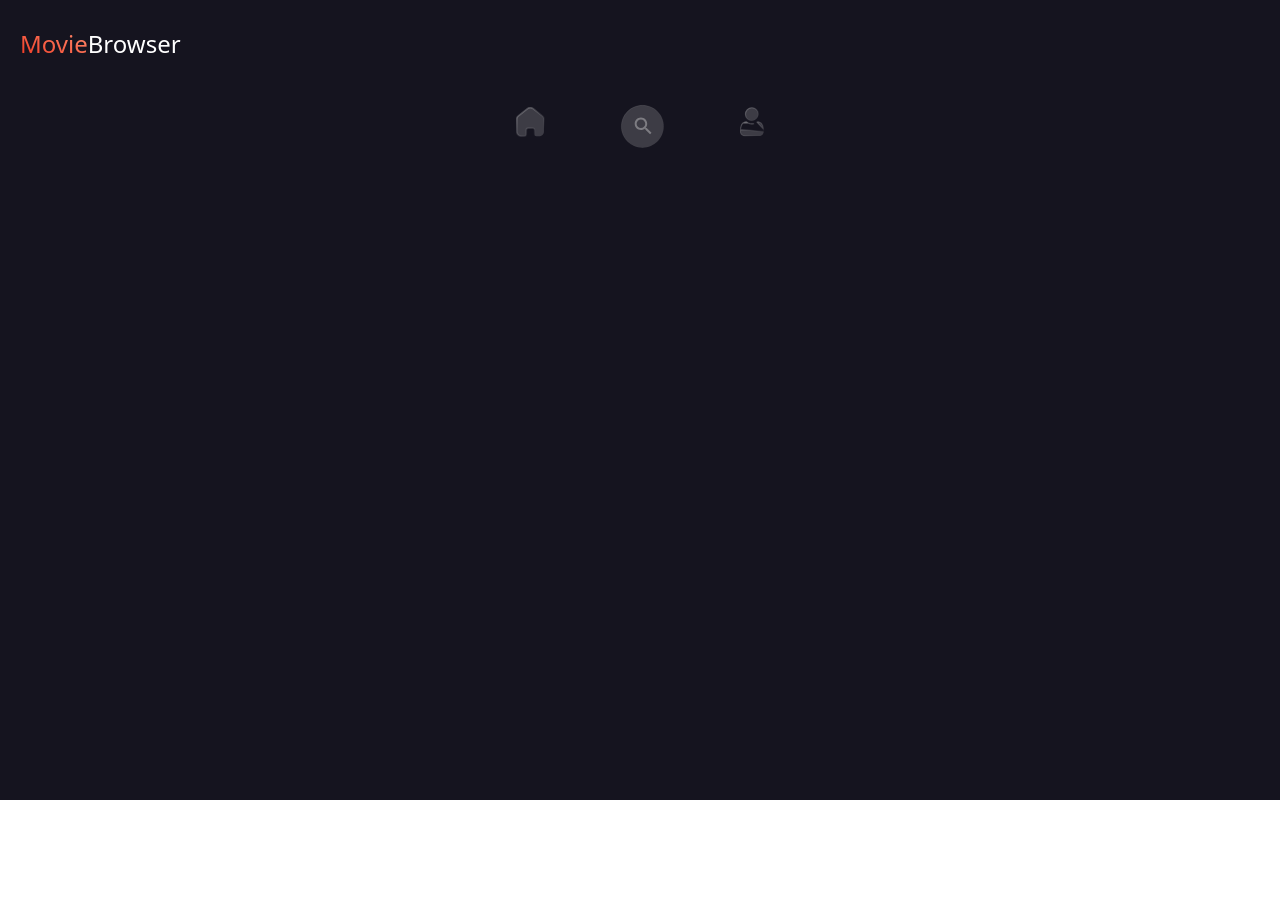
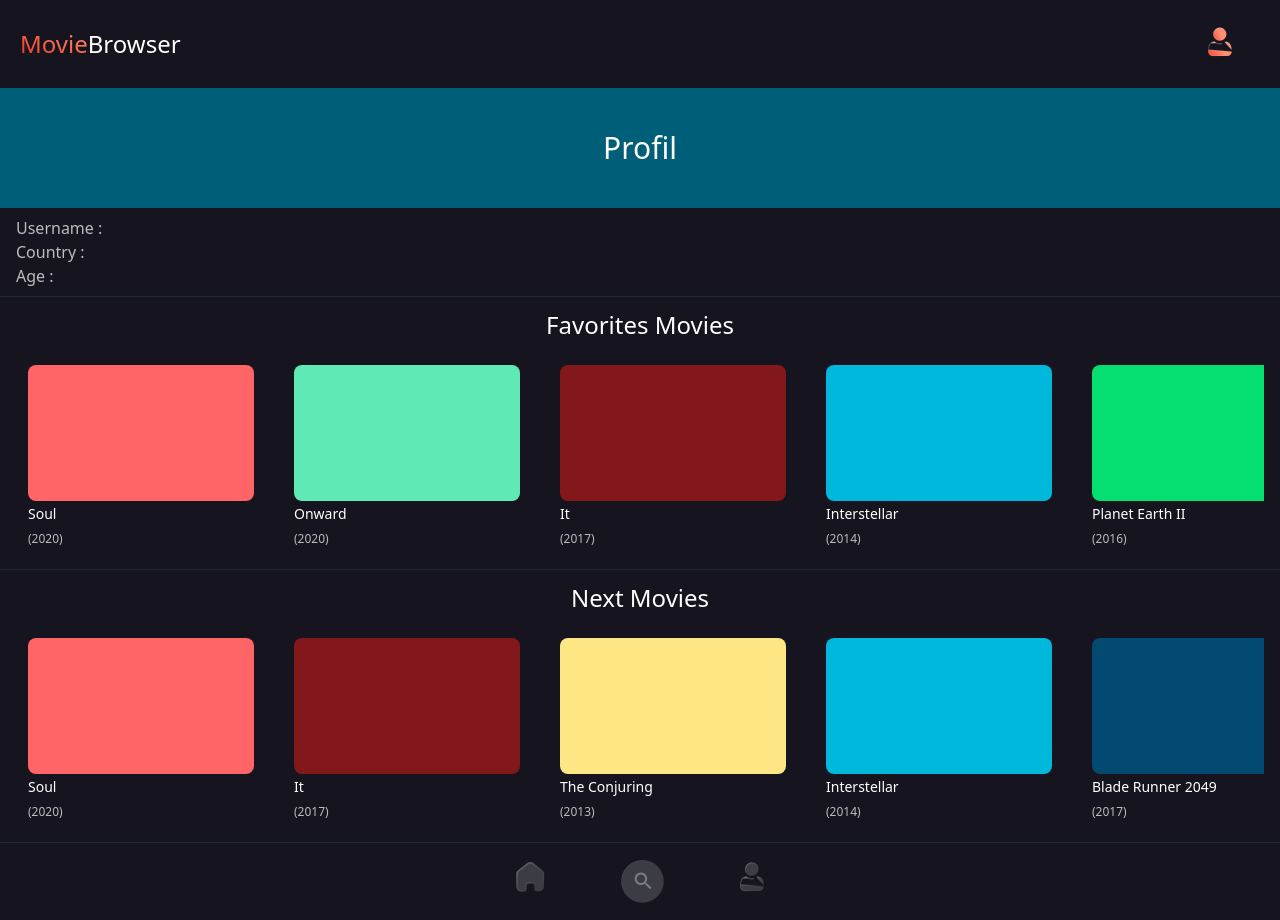
Before and after one commit to Nora-H01/movieApp, a React (Vite) app in the folder movie-app/: page /profil in a window 1280 px wide. Before the commit this address had no page. Before the commit the page ends 800 px from the top, so only its background shows below. Built offline with nearby package versions, Linux system fonts and the light colour scheme.

Commit message:
add profil

```diff
--- a/movie-app/src/App.jsx
+++ b/movie-app/src/App.jsx
@@ -2,7 +2,7 @@ import { BrowserRouter as Router, Routes, Route } from "react-router-dom";
 
 import Home from "./pages/Home";
 import Discover from "./pages/Discover";
-// import Profil from "./pages/Profil";
+import Profil from "./pages/Profil";
 import MovieDetail from "./pages/MovieDetail";
 // import Navbar from "./components/Navbar";
 import Header from "./components/Header";
@@ -17,7 +17,7 @@ function App() {
             <Route path="/" element={<Home />} />
             <Route path="/discover" element={<Discover />} />
             <Route path="/MovieDetail" element={<MovieDetail />} />
-            {/* <Route path="/profil" element={<Profil />} /> */}
+            <Route path="/profil" element={<Profil />} />
             {/* <Route path="/movie/:id" element={<MovieDetail />} />  */}
           </Routes>
         <Footer/>
--- a/movie-app/src/components/Header.jsx
+++ b/movie-app/src/components/Header.jsx
@@ -7,11 +7,23 @@ function Header() {
   if (isMovieDetailPage) return null; // Ne pas afficher le header sur MovieDetail
 
   return (
-    <header className="w-screen font-lato py-7 pl-3 text-2xl overflow-hidden">
+    <header className="w-screen font-lato py-7 pl-3 text-2xl grid grid-cols-2">
       <h1 className="mx-2 -tracking-1">
         <span className="bg-gradient-to-tr from-movie-orangeDark to-movie-orange bg-clip-text text-transparent">Movie</span>
         <span className="text-white">Browser</span>
       </h1>
+
+      <div className="flex justify-end mr-12">
+          <NavLink to="/profil">
+              {({ isActive }) => (
+                <img
+                  src={isActive ? "/footer/profilO.svg" : "/footer/profil.svg"}
+                  alt="Profil"
+                  className="scale-110"
+                />
+              )}
+          </NavLink>
+      </div>
     </header>
   );
 }
--- a/movie-app/src/pages/Profil.jsx
+++ b/movie-app/src/pages/Profil.jsx
@@ -1,10 +1,61 @@
-function Profil() {
+import { useState, useRef } from "react";
+import { genres, movies } from "./testMovie";
+
+export default function Profil() {
     return (
         <div className="font-lato">
-            <h1>Profil</h1>
+            <section>
+                <div className={`w-full h-30 bg-cyan-800 flex items-center justify-center text-3xl text-white`}>
+                Profil
+                </div>
+            </section>
 
+            <section>
+                <div className="border-b border-gray-800">
+                    <div className="text-movie-grey my-2 mx-4 ">
+                        <p className="">Username :</p>
+                        <p className="">Country :</p>
+                        <p className="">Age :</p>
+                    </div>
+                </div>
+
+                <div className="border-b border-gray-800">
+                    <h2 className="flex justify-around text-white text-2xl my-3">Favorites Movies</h2>
+                        <div className="text-movie-grey my-2 mx-4 overflow-x-auto whitespace-nowrap scrollbar-hide">
+                            <div className="flex space-x-4">
+                            {movies.Fantasy.slice(0, 2).concat(movies.Horror.slice(0, 1), movies["Science Fiction"].slice(0, 1), movies.Documentary.slice(0, 1), movies.Comedy.slice(0, 1)).map((movie, index) => (
+                                <div key={index} className={`p-3 rounded-lg min-w-[150px] sm:min-w-[200px] md:min-w-[250px]`}>
+                                    <div className={`w-full h-34 rounded-lg ${movie.color}`}></div>
+                                    <p>
+                                        <span className="text-white text-sm">{movie.title} </span> <br />
+                                        <span className="text-movie-grey text-xs">({movie.year})</span>
+                                    </p>
+                                </div>
+                            ))}
+                            </div>
+                        </div>
+                </div>
+
+                <div className="border-b border-gray-800">
+                    <h2 className="flex justify-around text-white text-2xl my-3">Next Movies</h2>
+                        <div className="text-movie-grey my-2 mx-4 overflow-x-auto whitespace-nowrap scrollbar-hide">
+                            <div className="flex space-x-4">
+                            {movies.Fantasy.slice(0, 1).concat(movies.Horror.slice(0, 2), movies["Science Fiction"].slice(0, 2), movies.Documentary.slice(0, 2), movies.Comedy.slice(0, 2)).map((movie, index) => (
+                                <div key={index} className={`p-3 rounded-lg min-w-[150px] sm:min-w-[200px] md:min-w-[250px]`}>
+                                    <div className={`w-full h-34 rounded-lg ${movie.color}`}></div>
+                                    <p>
+                                        <span className="text-white text-sm">{movie.title} </span> <br />
+                                        <span className="text-movie-grey text-xs">({movie.year})</span>
+                                    </p>
+                                </div>
+                            ))}
+                            </div>
+                        </div>
+                </div>
+
+            </section>
         </div>
+
+
     );
 }
-
-export default Profil;
```
